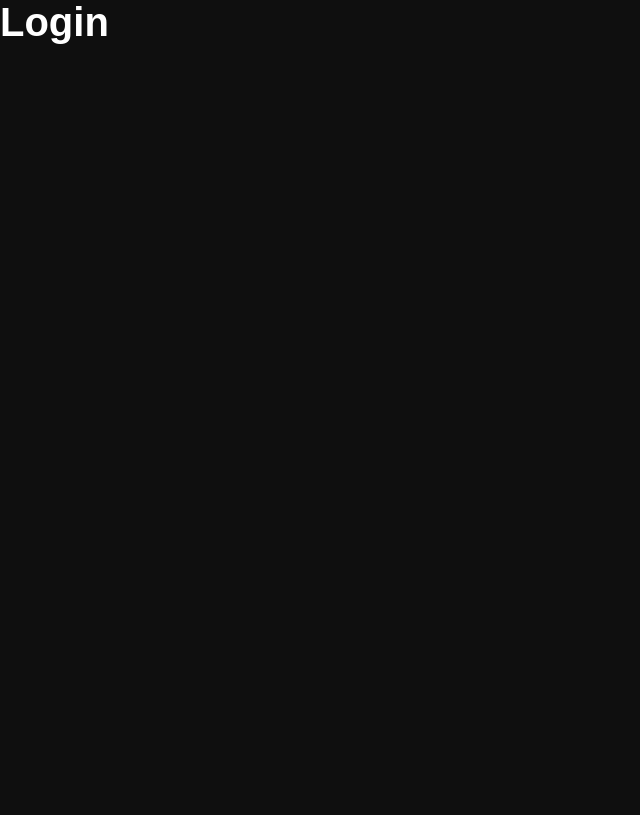
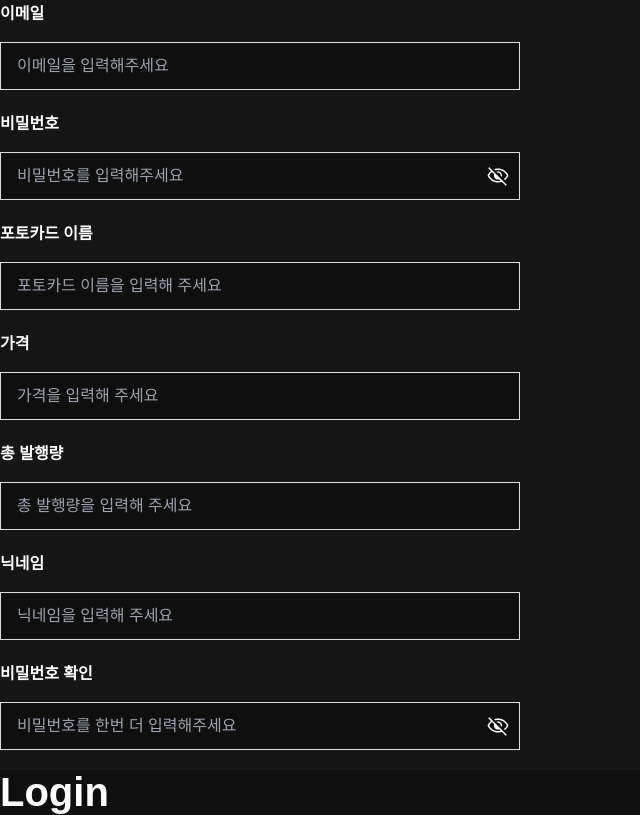
Before and after one commit to Jin-coding-333/3-my_favorite_photo-2team-fe, a Next.js app: page /login in a window 1280 px wide. Shown: the whole page, without its empty margins (0-640 px from the left). Built offline with nearby package versions, Linux system fonts and the light colour scheme.

Commit message:
input공통컴포넌트: 기능구현완료

```diff
--- /dev/null
+++ b/components/input/inputCommon.jsx
@@ -0,0 +1,92 @@
+import { useState } from 'react';
+import '@/styles/components/input/input.css';
+
+export default function Input({
+  label,
+  placeHolder,
+  value,
+  onChange,
+  type = 'text',
+  inputClassName = '',
+}) {
+  const [errorMessage, setErrorMessage] = useState('');
+  const [showError, setShowError] = useState(false);
+  const [isPasswordVisible, setPasswordVisible] = useState(false);
+
+  const handleValidation = (e) => {
+    const inputValue = e.target.value;
+    onChange(e);
+
+    if (type === 'email') {
+      const emailRegex = /^[^\s@]+@[^\s@]+\.[^\s@]+$/;
+      if (!emailRegex.test(inputValue)) {
+        setErrorMessage('이메일 형식이 아닙니다.');
+        setShowError(true);
+      } else {
+        setErrorMessage('');
+        setShowError(false);
+      }
+    }
+
+    if (type === 'photoName' && inputValue.length > 30) {
+      setErrorMessage('포토카드 이름은 최대 30자를 초과할 수 없습니다.');
+      setShowError(true);
+    } else if (type === 'photoName') {
+      setErrorMessage('');
+      setShowError(false);
+    }
+  };
+
+  const togglePasswordVisibility = () => {
+    setPasswordVisible(!isPasswordVisible);
+  };
+
+  const defaultLabels = {
+    email: '이메일',
+    password: '비밀번호',
+    passwordChk: '비밀번호 확인',
+    photoName: '포토카드 이름',
+    price: '가격',
+    quantity: '총 발행량',
+    nickName: '닉네임',
+  };
+
+  const defaultPlaceholders = {
+    email: '이메일을 입력해주세요',
+    password: '비밀번호를 입력해주세요',
+    passwordChk: '비밀번호를 한번 더 입력해주세요',
+    photoName: '포토카드 이름을 입력해 주세요',
+    price: '가격을 입력해 주세요',
+    quantity: '총 발행량을 입력해 주세요',
+    nickName: '닉네임을 입력해 주세요',
+  };
+
+  const getDefaultLabel = () => defaultLabels[type] || label;
+  const getDefaultPlaceholder = () => defaultPlaceholders[type] || placeHolder;
+
+  return (
+    <div className="wrapper">
+      <span className="label">{getDefaultLabel()}</span>
+      <div className="input-container">
+        <input
+          className={`styled-input ${inputClassName}`}
+          value={value}
+          onChange={handleValidation}
+          placeholder={getDefaultPlaceholder()}
+          type={['password', 'passwordChk'].includes(type) && isPasswordVisible ? 'text' : type}
+        />
+        {['password', 'passwordChk'].includes(type) && (
+          <img
+            src={isPasswordVisible ? '/icon/type=visible.png' : '/icon/type=invisible.png'}
+            alt="toggle visibility"
+            className="visibility-icon"
+            onClick={togglePasswordVisibility}
+          />
+        )}
+      </div>
+      <p className="error-message" style={{ display: showError ? 'block' : 'none' }}>
+        {errorMessage}
+      </p>
+    </div>
+  );
+}
--- a/pages/login.jsx
+++ b/pages/login.jsx
@@ -1,7 +1,29 @@
+import Input from '@/components/input/inputCommon';
+import { useState } from 'react';
 
 export default function Login() {
+  const [Email, setEmail] = useState();
+  const [password, setPassword] = useState();
+  const [photoName, setPhotoName] = useState();
+  const [price, setPrice] = useState();
+  const [quantity, setQuantity] = useState();
+  const [nickName, setNickName] = useState();
+  const [passwordChk, setPasswordChk] = useState();
+
   return (
     <>
+      <Input type="email" value={Email} onChange={(e) => setEmail(e.target.value)} />
+      <Input type="password" value={password} onChange={(e) => setPassword(e.target.value)} />
+      <Input type="photoName" value={photoName} onChange={(e) => setPhotoName(e.target.value)} />
+      <Input type="price" value={price} onChange={(e) => setPrice(e.target.value)} />
+      <Input type="quantity" value={quantity} onChange={(e) => setQuantity(e.target.value)} />
+      <Input type="nickName" value={nickName} onChange={(e) => setNickName(e.target.value)} />
+      <Input
+        type="passwordChk"
+        value={passwordChk}
+        onChange={(e) => setPasswordChk(e.target.value)}
+      />
+
       <h1>Login</h1>
     </>
   );
--- /dev/null
+++ b/styles/components/input/input.css
@@ -0,0 +1,58 @@
+.wrapper {
+  display: flex;
+  justify-content: center;
+  flex-direction: column;
+  gap: 10px;
+  padding-bottom: 20px;
+  background-color: #161616;
+}
+
+.label {
+  font-size: 16px;
+  font-weight: bold;
+  color: #ffffff;
+  margin-bottom: 8px;
+}
+
+.input-container {
+  width: 520px;
+  display: flex;
+  align-items: center;
+  position: relative;
+}
+
+.styled-input {
+  width: 100%;
+  max-width: 520px;
+  height: 48px;
+  padding: 8px 16px;
+  border: 1px solid #dddddd;
+  font-size: 16px;
+  color: #ffffff;
+  background-color: #0f0f0f;
+  outline: none;
+}
+
+.styled-input::placeholder {
+  color: #9ca3af;
+}
+
+.styled-input:focus {
+  border-color: #3b82f6;
+  box-shadow: 0 0 0 3px rgba(59, 130, 246, 0.3);
+}
+
+.visibility-icon {
+  position: absolute;
+  right: 10px;
+  top: 50%;
+  transform: translateY(-50%);
+  width: 24px;
+  height: 24px;
+  cursor: pointer;
+}
+
+.error-message {
+  color: #ff483d;
+  font-size: 14px;
+}
```
